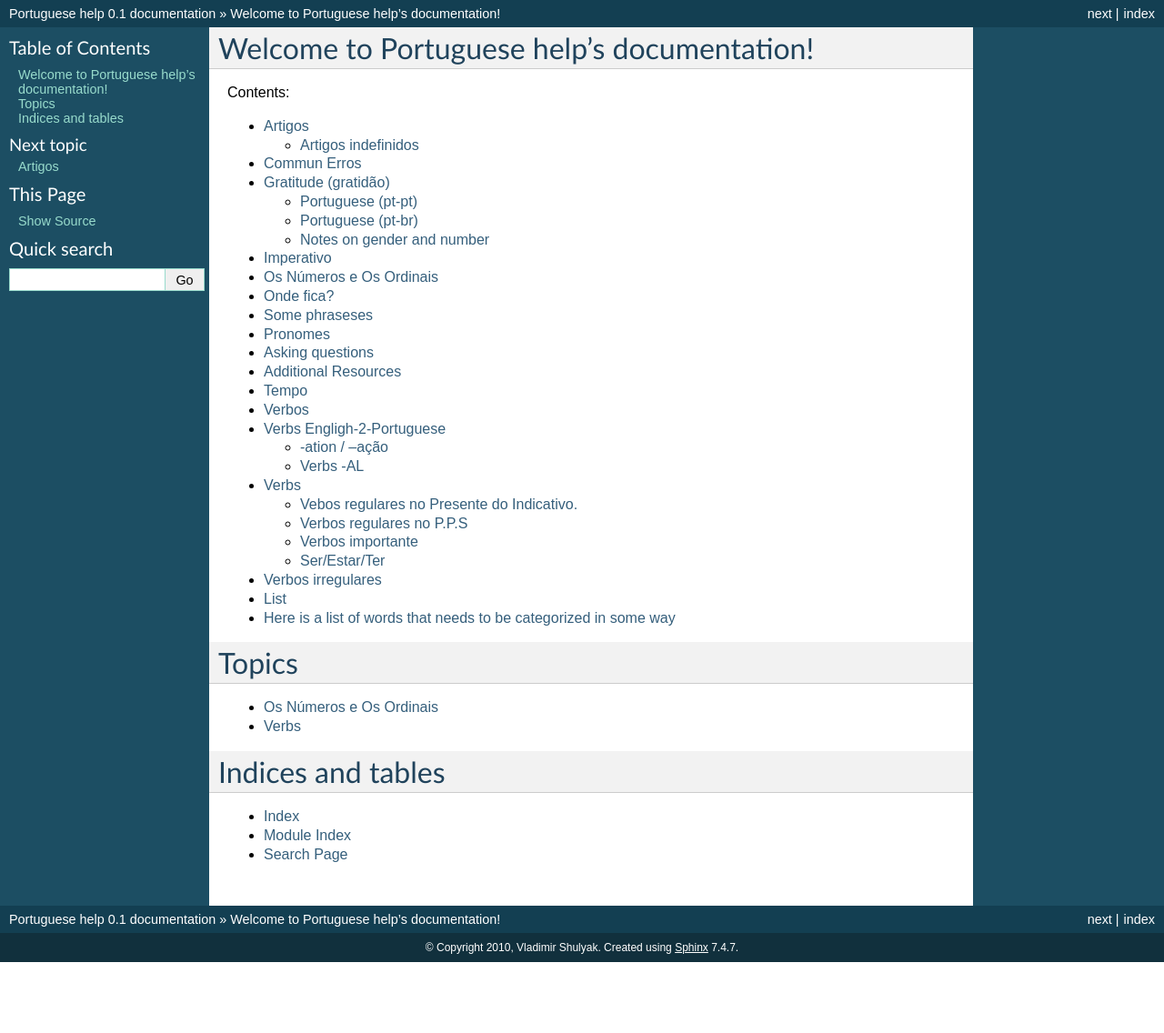
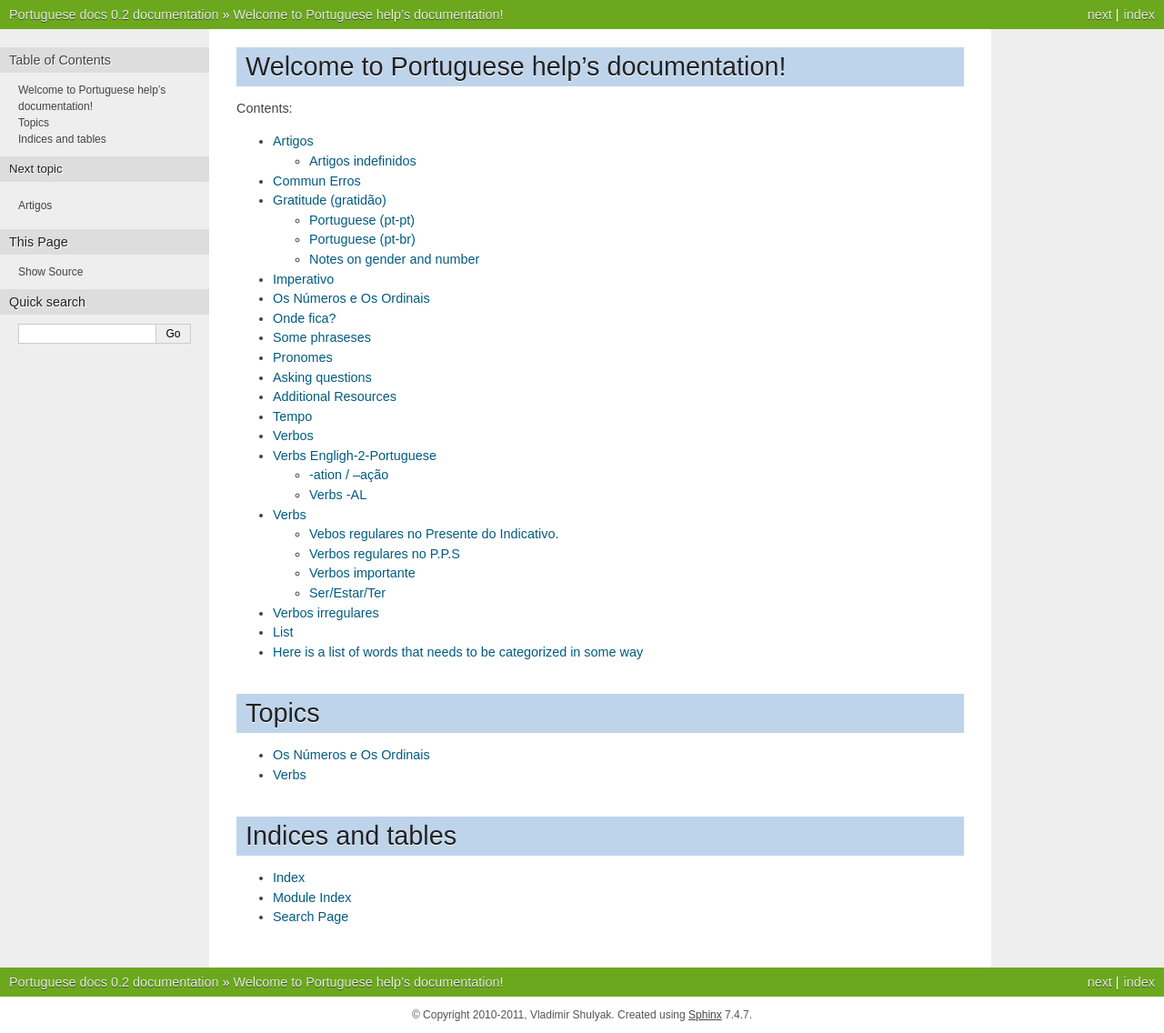
Before and after one commit to vshulyak/pt_book, a Sphinx documentation site: the page built from source/index.rst, in a window 1280 px wide. Shown: the whole page at 91% size. Built offline with Sphinx 7.4.7, drawn with Linux system fonts in a browser that asks for light colours; before the commit the page ends 1058 px from its top, so only the background shows below that.

Commit message:
chaned theme to nature

```diff
--- a/source/conf.py
+++ b/source/conf.py
@@ -40,17 +40,17 @@ source_suffix = '.rst'
 master_doc = 'index'
 
 # General information about the project.
-project = u'Portuguese help'
-copyright = u'2010, Vladimir Shulyak'
+project = u'Portuguese docs'
+copyright = u'2010-2011, Vladimir Shulyak'
 
 # The version info for the project you're documenting, acts as replacement for
 # |version| and |release|, also used in various other places throughout the
 # built documents.
 #
 # The short X.Y version.
-version = '0.1'
+version = '0.2'
 # The full version, including alpha/beta/rc tags.
-release = '0.1'
+release = '0.2'
 
 # The language for content autogenerated by Sphinx. Refer to documentation
 # for a list of supported languages.
@@ -91,7 +91,7 @@ pygments_style = 'sphinx'
 
 # The theme to use for HTML and HTML Help pages.  See the documentation for
 # a list of builtin themes.
-html_theme = 'default'
+html_theme = 'nature'
 
 # Theme options are theme-specific and customize the look and feel of a theme
 # further.  For a list of options available for each theme, see the
```
